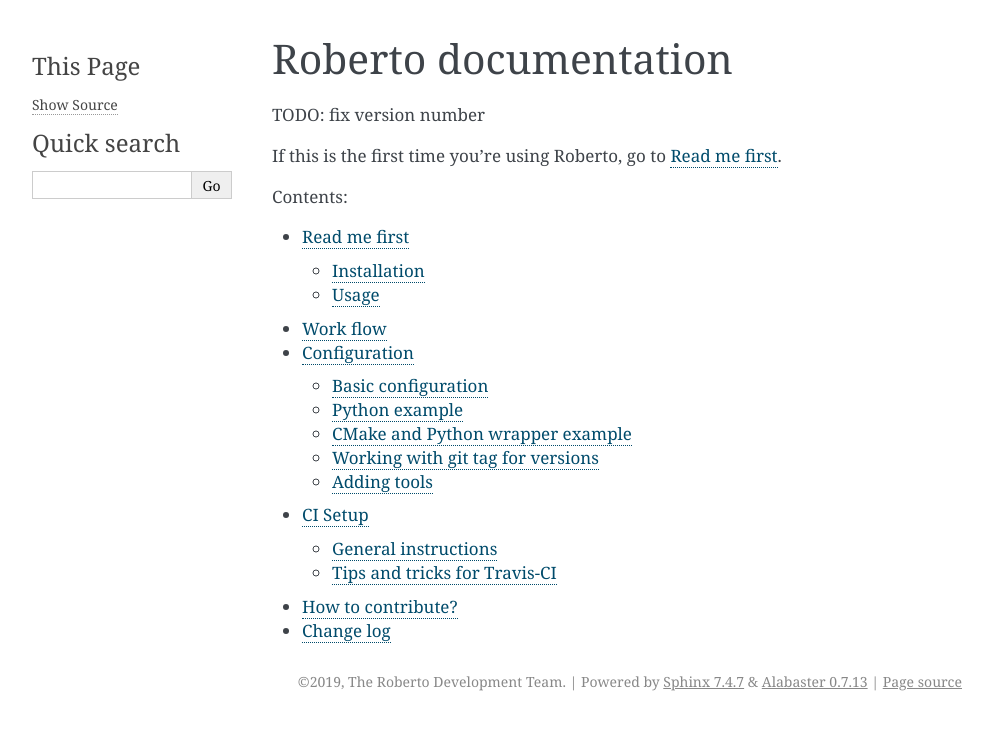
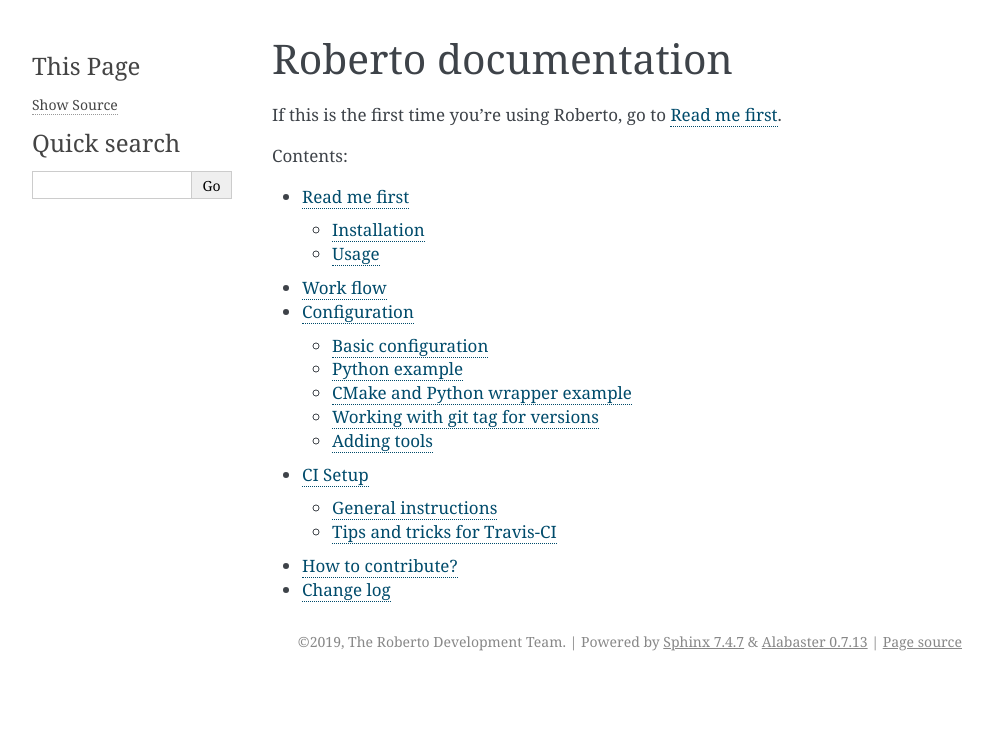
Before and after one commit to theochem/roberto, a Sphinx documentation site: the page built from doc/index.rst, in a window 1280 px wide. Shown: the top 730 px of the page, without its empty margins (148-1141 px from the left). Built offline with Sphinx 7.4.7, drawn with Linux system fonts in a browser that asks for light colours; the version number could not be read and is left out.

Commit message:
Remove stale TODO

```diff
--- a/doc/index.rst
+++ b/doc/index.rst
@@ -5,8 +5,6 @@
 
 Roberto |version| documentation
 ===============================
-
-TODO: fix version number
 
 If this is the first time you're using Roberto, go to :ref:`readme`.
 
```
